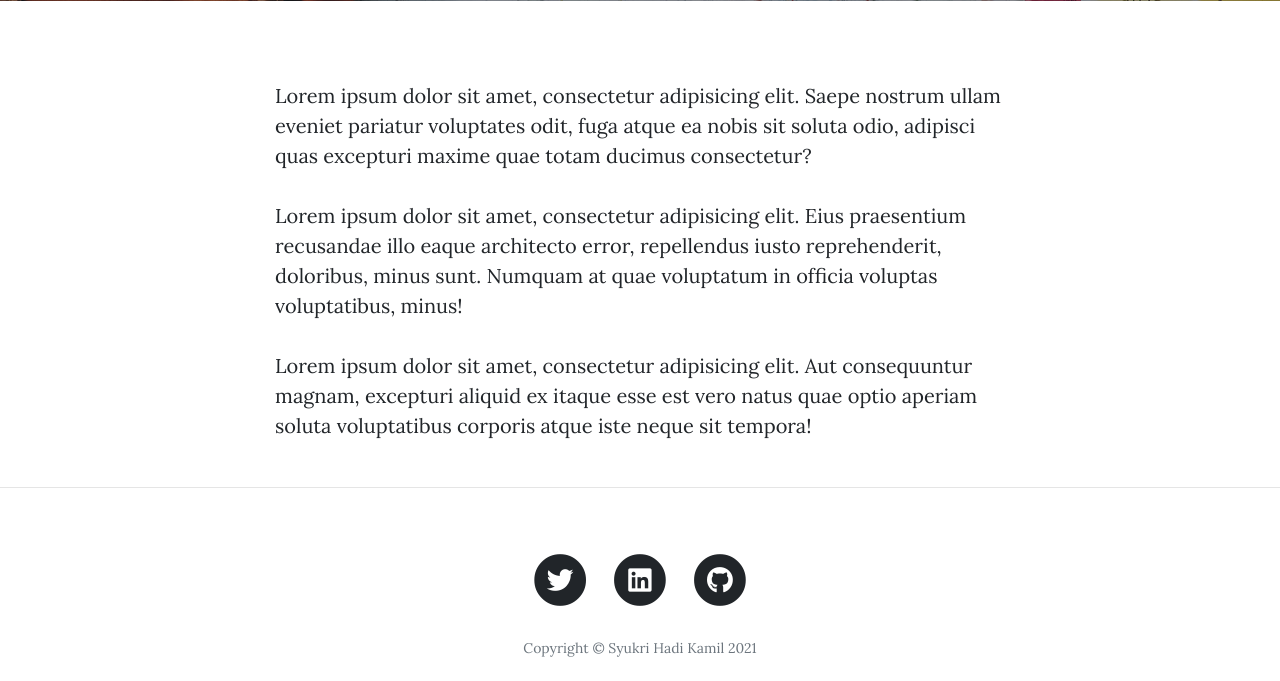
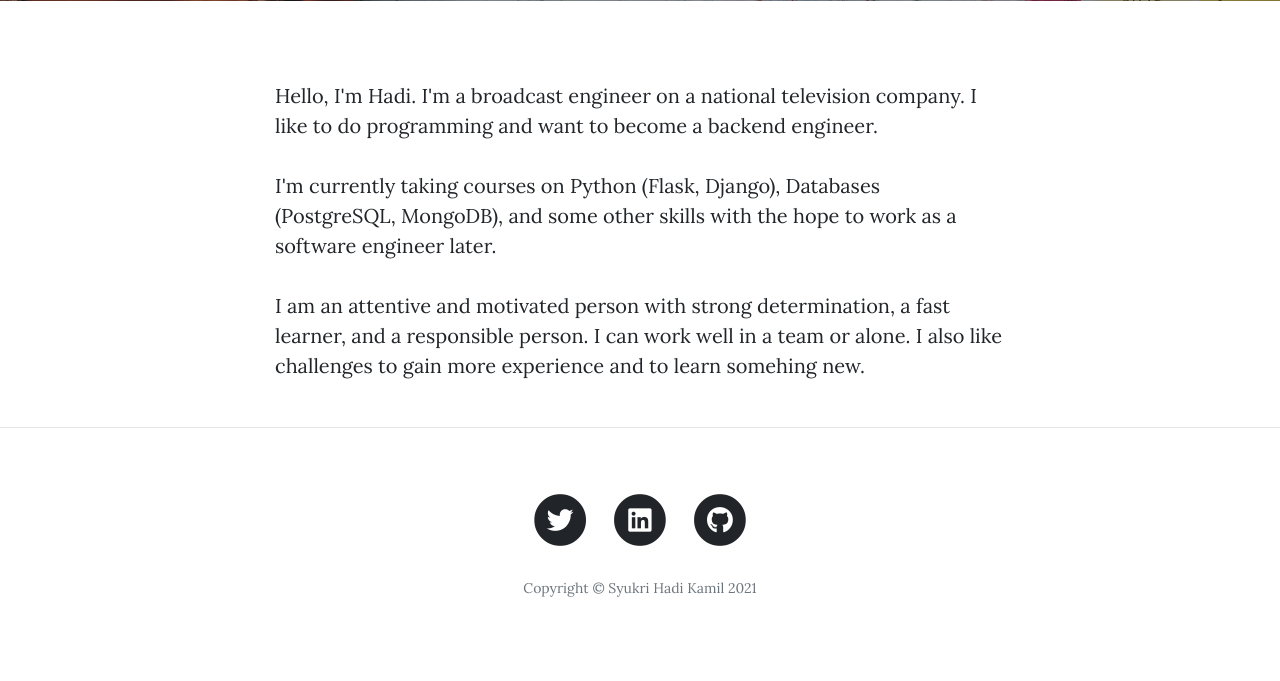
Before and after one commit to hadi-learn/Blog-Site, a Flask app: page /about in a window 1280 px wide. Shown: the part 531-1212 px from the top of the page. After the commit the page ends 1128 px from the top, so only its background shows below. Run offline with Flask 2, Linux system fonts and the light colour scheme; some libraries are stand-ins or nearby versions.

Commit message:
edit the about page

```diff
--- a/templates/about.html
+++ b/templates/about.html
@@ -19,9 +19,9 @@
   <div class="container">
     <div class="row">
       <div class="col-lg-8 col-md-10 mx-auto">
-        <p>Lorem ipsum dolor sit amet, consectetur adipisicing elit. Saepe nostrum ullam eveniet pariatur voluptates odit, fuga atque ea nobis sit soluta odio, adipisci quas excepturi maxime quae totam ducimus consectetur?</p>
-        <p>Lorem ipsum dolor sit amet, consectetur adipisicing elit. Eius praesentium recusandae illo eaque architecto error, repellendus iusto reprehenderit, doloribus, minus sunt. Numquam at quae voluptatum in officia voluptas voluptatibus, minus!</p>
-        <p>Lorem ipsum dolor sit amet, consectetur adipisicing elit. Aut consequuntur magnam, excepturi aliquid ex itaque esse est vero natus quae optio aperiam soluta voluptatibus corporis atque iste neque sit tempora!</p>
+        <p>Hello, I'm Hadi. I'm a broadcast engineer on a national television company. I like to do programming and want to become a backend engineer.</p>
+        <p>I'm currently taking courses on Python (Flask, Django), Databases (PostgreSQL, MongoDB), and some other skills with the hope to work as a software engineer later.</p>
+        <p>I am an attentive and motivated person with strong determination, a fast learner, and a responsible person. I can work well in a team or alone. I also like challenges to gain more experience and to learn somehing new.</p>
       </div>
     </div>
   </div>
```
